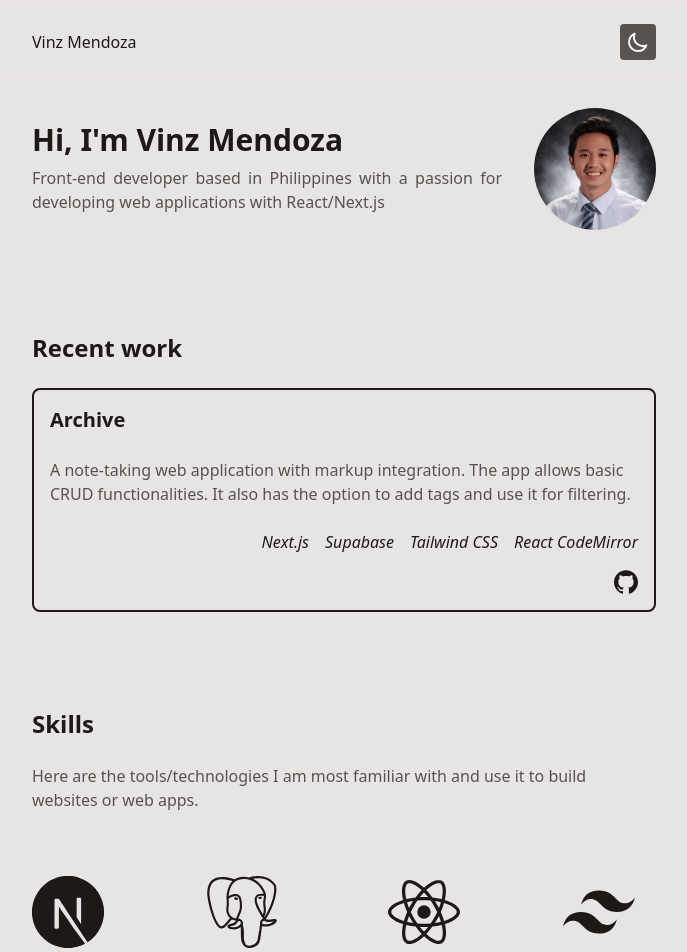
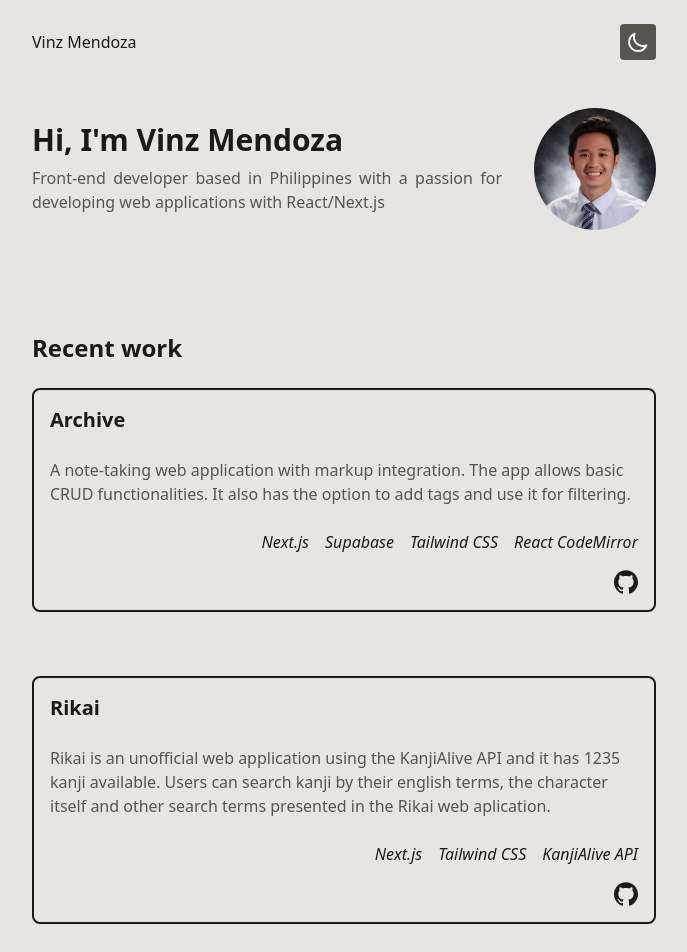
Before and after one commit to vinzmendoza/portfolio, a Next.js app: page / in a window 1280 px wide. Shown: the top 952 px of the page, without its empty margins (296-983 px from the left). Built offline with nearby package versions, Linux system fonts and the light colour scheme.

Commit message:
Make item into a different component file

```diff
--- /dev/null
+++ b/components/SkillItem.js
@@ -0,0 +1,19 @@
+const SkillItem = ({ title, path, children }) => {
+  return (
+    <div className="flex flex-col group">
+      <a href={path} target="_blank" rel="noreferrer" aria-label={title}>
+        {children}
+      </a>
+      <a
+        href={path}
+        target="_blank"
+        rel="noreferrer"
+        className="mt-2 text-center underline transition duration-200 ease-in-out group-hover:text-red-600 dark:group-hover:text-blue-400"
+      >
+        {title}
+      </a>
+    </div>
+  );
+};
+
+export default SkillItem;
--- /dev/null
+++ b/components/SocialLinkItem.js
@@ -0,0 +1,21 @@
+const SocialLinkItem = ({ children, path, title }) => {
+  return (
+    <li className="flex flex-row items-start my-4">
+      <div className="flex items-center group">
+        <span className="transition duration-200 ease-in-out group-hover:text-red-600 dark:group-hover:text-blue-400">
+          {children}
+        </span>
+        <a
+          href={path}
+          className="ml-2 underline transition duration-200 ease-in-out group-hover:text-red-600 dark:group-hover:text-blue-400"
+          target="_blank"
+          rel="noreferrer"
+        >
+          {title}
+        </a>
+      </div>
+    </li>
+  );
+};
+
+export default SocialLinkItem;
--- /dev/null
+++ b/components/WorkItem.js
@@ -0,0 +1,37 @@
+import { SiGithub } from "react-icons/si";
+
+const WorkItem = ({ path, children, title, githubLink, techUsed }) => {
+  return (
+    <div className="space-y-2">
+      <a
+        href={path}
+        target="_blank"
+        rel="noreferrer"
+        className="flex flex-col p-4 transition duration-200 ease-in-out border-2 border-gray-900 rounded-lg cursor-pointer group dark:border-gray-100 hover:bg-gray-100/90 dark:hover:bg-gray-800/90"
+      >
+        <a className="text-xl font-bold transition duration-200 ease-in-out group-hover:text-red-600 dark:group-hover:text-blue-400">
+          {title}
+        </a>
+
+        <p className="my-6 text-gray-600 dark:text-gray-400">{children}</p>
+        <ul className="flex flex-row justify-end mb-4 space-x-4">
+          {techUsed.map((tech) => (
+            <li key={tech} className="italic">
+              {tech}
+            </li>
+          ))}
+        </ul>
+        <div className="flex flex-row items-center justify-end space-x-4">
+          <a href={githubLink} target="_blank" rel="noreferrer">
+            <SiGithub
+              size="24"
+              className="transition duration-200 ease-in-out hover:text-red-600 dark:hover:text-blue-400"
+            />
+          </a>
+        </div>
+      </a>
+    </div>
+  );
+};
+
+export default WorkItem;
--- a/pages/index.js
+++ b/pages/index.js
@@ -10,77 +10,9 @@
 } from "react-icons/si";
 
 import Layout from "../components/layout/Page";
-
-const WorkItem = ({ path, children, title, githubLink }) => {
-  return (
-    <div className="space-y-2">
-      <a
-        href={path}
-        target="_blank"
-        rel="noreferrer"
-        className="flex flex-col p-4 transition duration-200 ease-in-out border-2 border-gray-900 rounded-lg cursor-pointer group dark:border-gray-100 hover:bg-gray-100/90 dark:hover:bg-gray-800/90"
-      >
-        <a className="text-xl font-bold transition duration-200 ease-in-out group-hover:text-red-600 dark:group-hover:text-blue-400">
-          {title}
-        </a>
-
-        <p className="my-6 text-gray-600 dark:text-gray-400">{children}</p>
-        <ul className="flex flex-row justify-end mb-4 space-x-4">
-          <li className="italic">Next.js</li>
-          <li className="italic">Supabase</li>
-          <li className="italic">Tailwind CSS</li>
-          <li className="italic">React CodeMirror</li>
-        </ul>
-        <div className="flex flex-row items-center justify-end space-x-4">
-          <a href={githubLink} target="_blank" rel="noreferrer">
-            <SiGithub
-              size="24"
-              className="transition duration-200 ease-in-out hover:text-red-600 dark:hover:text-blue-400"
-            />
-          </a>
-        </div>
-      </a>
-    </div>
-  );
-};
-
-const SocialLinkItem = ({ children, path, title }) => {
-  return (
-    <li className="flex flex-row items-start my-4">
-      <div className="flex items-center group">
-        <span className="transition duration-200 ease-in-out group-hover:text-red-600 dark:group-hover:text-blue-400">
-          {children}
-        </span>
-        <a
-          href={path}
-          className="ml-2 underline transition duration-200 ease-in-out group-hover:text-red-600 dark:group-hover:text-blue-400"
-          target="_blank"
-          rel="noreferrer"
-        >
-          {title}
-        </a>
-      </div>
-    </li>
-  );
-};
-
-const SkillItem = ({ title, path, children }) => {
-  return (
-    <div className="flex flex-col group">
-      <a href={path} target="_blank" rel="noreferrer" aria-label={title}>
-        {children}
-      </a>
-      <a
-        href={path}
-        target="_blank"
-        rel="noreferrer"
-        className="mt-2 text-center underline transition duration-200 ease-in-out group-hover:text-red-600 dark:group-hover:text-blue-400"
-      >
-        {title}
-      </a>
-    </div>
-  );
-};
+import SkillItem from "../components/SkillItem";
+import WorkItem from "../components/WorkItem";
+import SocialLinkItem from "../components/SocialLinkItem";
 
 export default function Home() {
   return (
@@ -114,10 +46,27 @@
               path="https://archive-app.vercel.app/"
               title="Archive"
               githubLink="https://github.com/vinzmendoza/archive"
+              techUsed={[
+                "Next.js",
+                "Supabase",
+                "Tailwind CSS",
+                "React CodeMirror",
+              ]}
             >
               A note-taking web application with markup integration. The app
               allows basic CRUD functionalities. It also has the option to add
               tags and use it for filtering.
+            </WorkItem>
+            <WorkItem
+              path="https://rikai.vercel.app/"
+              title="Rikai"
+              githubLink="https://github.com/vinzmendoza/rikai"
+              techUsed={["Next.js", "Tailwind CSS", "KanjiAlive API"]}
+            >
+              Rikai is an unofficial web application using the KanjiAlive API
+              and it has 1235 kanji available. Users can search kanji by their
+              english terms, the character itself and other search terms
+              presented in the Rikai web aplication.
             </WorkItem>
           </div>
         </section>
```
